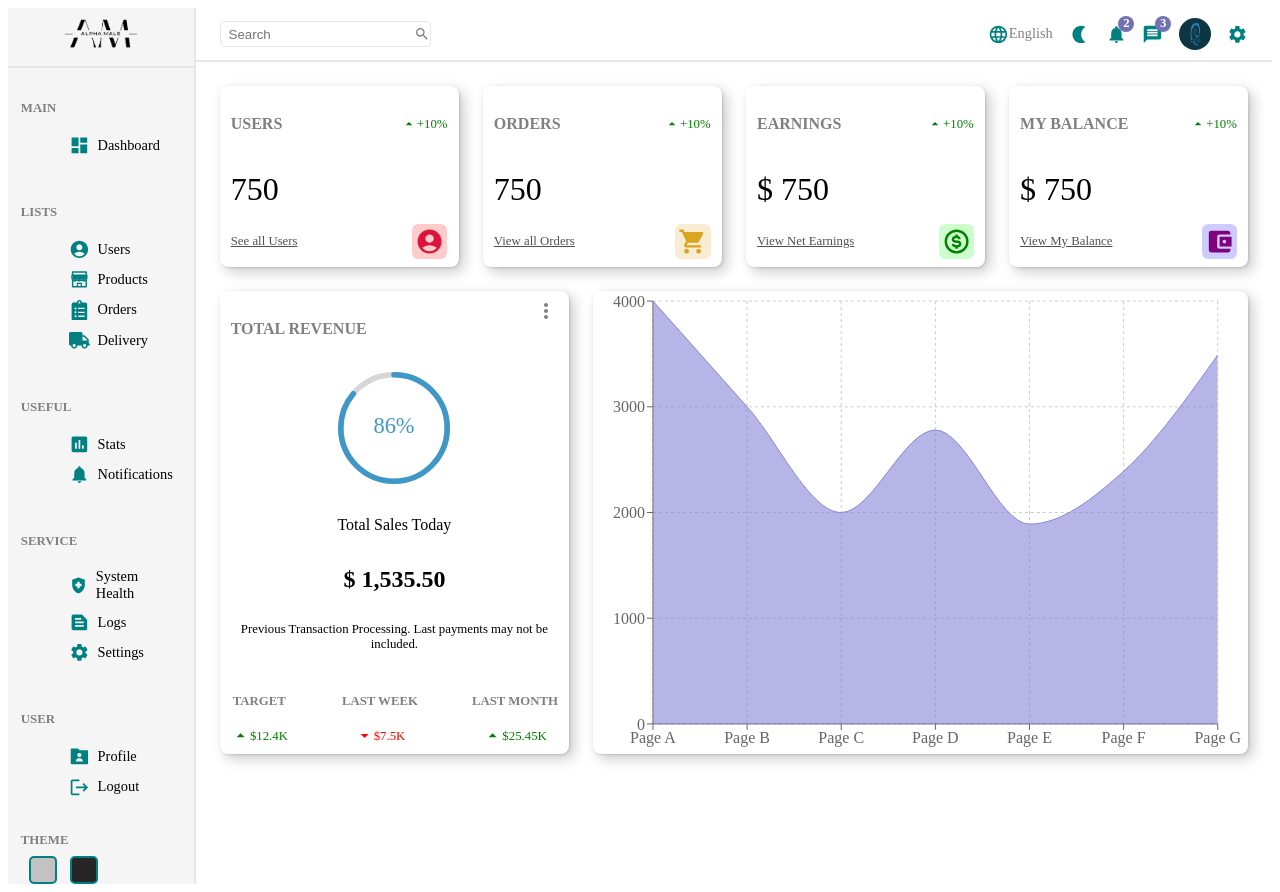
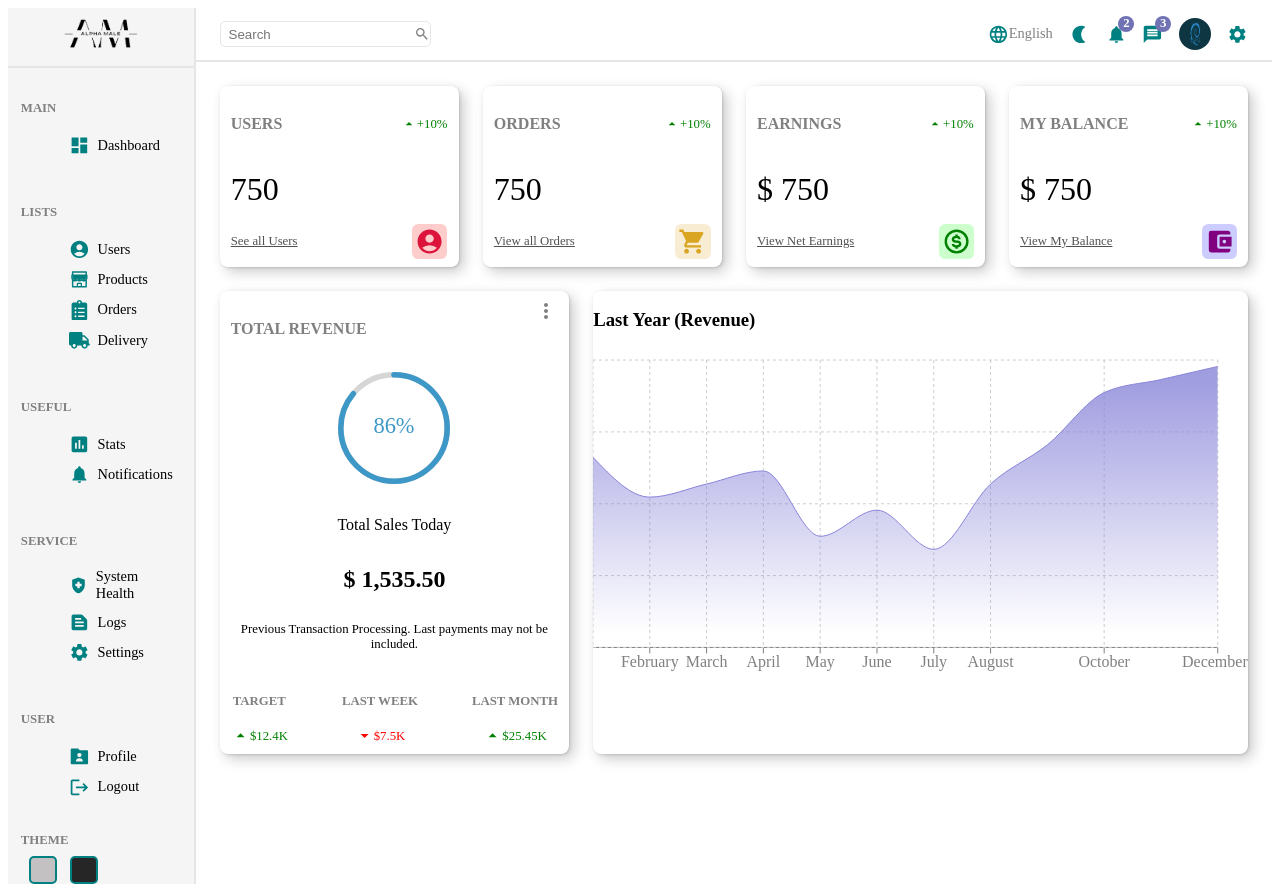
Before and after one commit to zeetaengrg/e-commerce-clothing-shop, a React (Create React App) app in the folder admin/: page / in a window 1280 px wide. Built offline with nearby package versions, Linux system fonts and the light colour scheme; the HTML template or start-up script is replaced by a standard one.

Commit message:
feat(markup): graph chart added

```diff
--- a/admin/src/components/templates/GraphChart/GraphChart.jsx
+++ b/admin/src/components/templates/GraphChart/GraphChart.jsx
@@ -10,70 +10,48 @@ import {
 import "./GraphChart.scss";
 
 const data = [
-  {
-    name: "Page A",
-    uv: 4000,
-    pv: 2400,
-    amt: 2400,
-  },
-  {
-    name: "Page B",
-    uv: 3000,
-    pv: 1398,
-    amt: 2210,
-  },
-  {
-    name: "Page C",
-    uv: 2000,
-    pv: 9800,
-    amt: 2290,
-  },
-  {
-    name: "Page D",
-    uv: 2780,
-    pv: 3908,
-    amt: 2000,
-  },
-  {
-    name: "Page E",
-    uv: 1890,
-    pv: 4800,
-    amt: 2181,
-  },
-  {
-    name: "Page F",
-    uv: 2390,
-    pv: 3800,
-    amt: 2500,
-  },
-  {
-    name: "Page G",
-    uv: 3490,
-    pv: 4300,
-    amt: 2100,
-  },
+  { name: "Janaury", Total: 1455.55 },
+  { name: "February", Total: 1150.95 },
+  { name: "March", Total: 1250.95 },
+  { name: "April", Total: 1350.95 },
+  { name: "May", Total: 850.95 },
+  { name: "June", Total: 1050.95 },
+  { name: "July", Total: 750.95 },
+  { name: "August", Total: 1250.95 },
+  { name: "September", Total: 1550.95 },
+  { name: "October", Total: 1950.95 },
+  { name: "November", Total: 2050.95 },
+  { name: "December", Total: 2150.95 },
 ];
 
 const GraphChart = () => {
   return (
     <div className="graph">
-      <ResponsiveContainer width="100%" height="100%">
+      <h1>Last Year (Revenue)</h1>
+      <ResponsiveContainer width="100%" aspect={2 / 1}>
         <AreaChart
-          width={500}
-          height={400}
+          width={730}
+          height={250}
           data={data}
-          margin={{
-            top: 10,
-            right: 30,
-            left: 0,
-            bottom: 0,
-          }}
+          margin={{ top: 10, right: 30, left: 0, bottom: 0 }}
         >
-          <CartesianGrid strokeDasharray="3 3" />
-          <XAxis dataKey="name" />
-          <YAxis />
+          <defs>
+            <linearGradient id="total" x1="0" y1="0" x2="0" y2="1">
+              <stop offset="5%" stopColor="#8884d8" stopOpacity={0.8} />
+              <stop offset="95%" stopColor="#8884d8" stopOpacity={0} />
+            </linearGradient>
+          </defs>
+          <XAxis dataKey="name" stroke="grey" />
+          {/* <YAxis /> */}
+          <CartesianGrid strokeDasharray="3 3" className="chart-grid" />
           <Tooltip />
-          <Area type="monotone" dataKey="uv" stroke="#8884d8" fill="#8884d8" />
+          <Area
+            type="monotone"
+            dataKey="Total"
+            stroke="#8884d8"
+            fillOpacity={1}
+            fill="url(#total)"
+          />
         </AreaChart>
       </ResponsiveContainer>
     </div>
```
